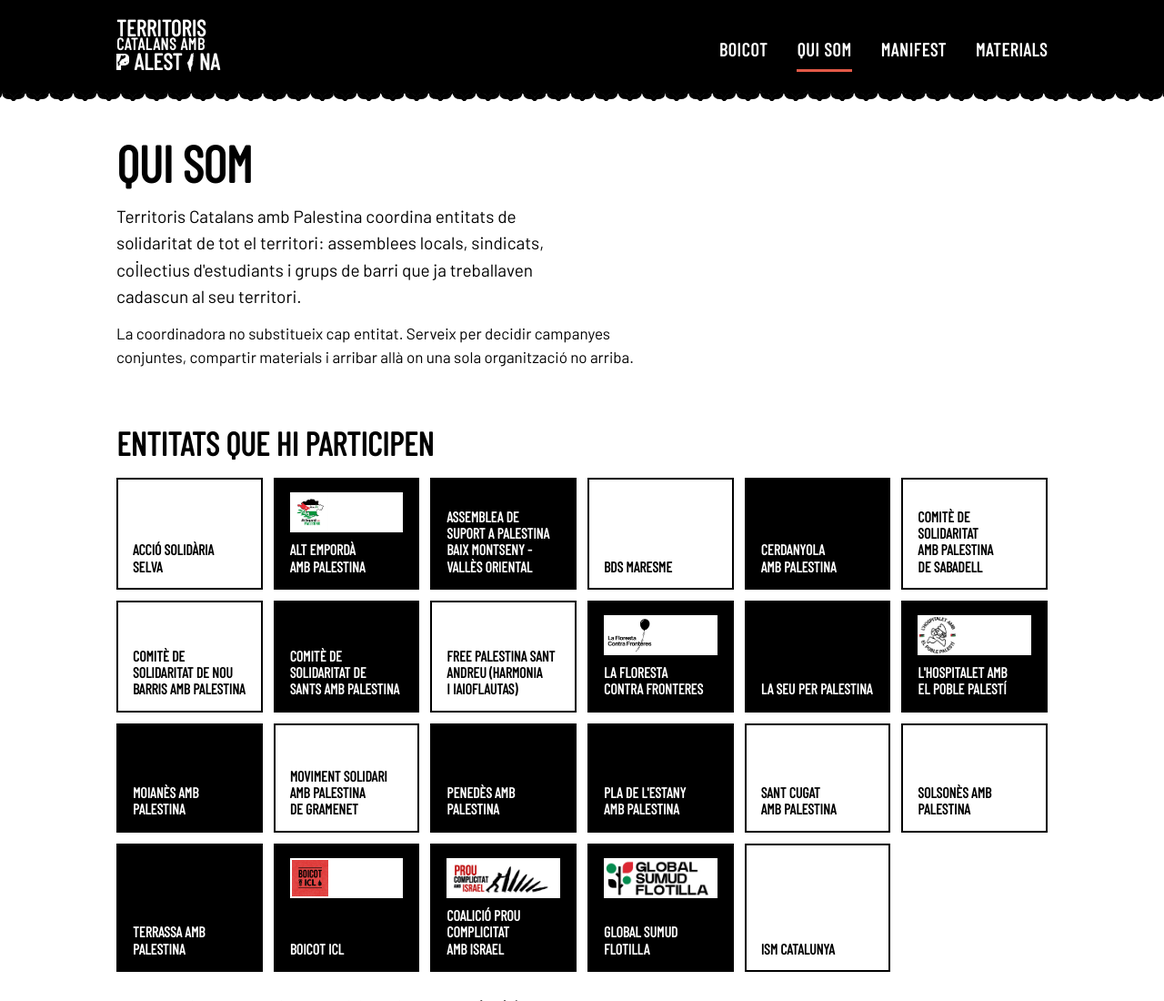
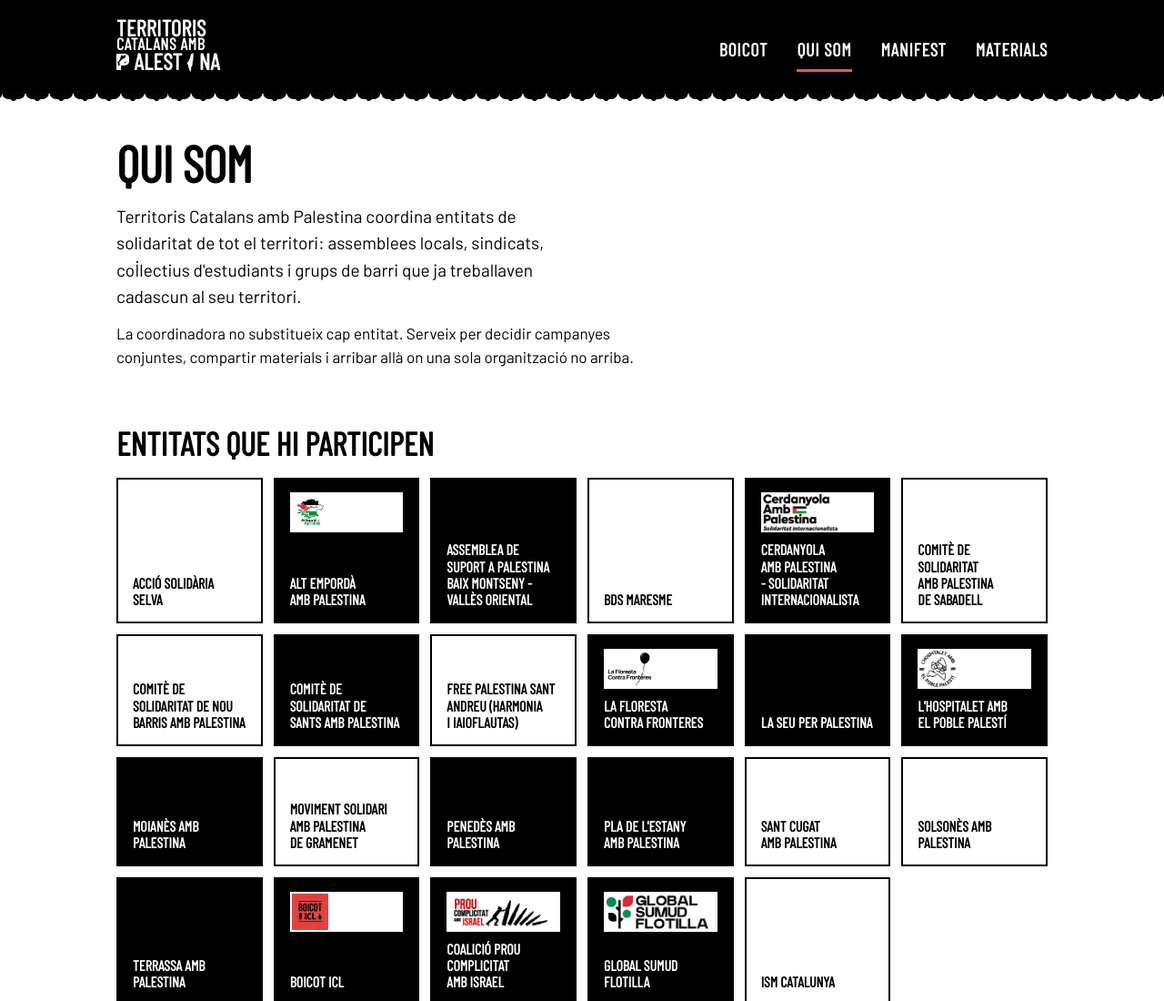
Before and after one commit to stqcat/territorial_palestina, an Astro site: page /qui-som in a window 1280 px wide. Shown: the top 1100 px of the page at 91% size. Built offline with nearby package versions, Linux system fonts and the light colour scheme; Astro itself is replaced by a stand-in of ours.

Commit message:
Add Cerdanyola amb Palestina's logo and full name

```diff
--- a/src/content/manifest.md
+++ b/src/content/manifest.md
@@ -28,7 +28,7 @@ Emplacem doncs a tots els espais de solidaritat internacional i a tota la poblac
 - Alt Empordà amb Palestina
 - Assembla de suport Palestina Baix Montseny - Vallès Oriental
 - BDS Maresme
-- Cerdanyola amb Palestina
+- Cerdanyola amb Palestina - Solidaritat Internacionalista
 - Comitè de solidaritat amb Palestina de Sabadell
 - Comitè de Solidaritat de Nou Barris amb Palestina
 - Comitè de Solidaritat de Sants amb Palestina
--- a/src/content/organizations.json
+++ b/src/content/organizations.json
@@ -20,8 +20,9 @@
   },
   {
     "id": "cerdanyola-amb-palestina",
-    "name": "Cerdanyola amb Palestina",
-    "url": "https://www.instagram.com/cerdanyolaambpalestina/"
+    "name": "Cerdanyola amb Palestina - Solidaritat Internacionalista",
+    "url": "https://www.instagram.com/cerdanyolaambpalestina/",
+    "logo": "../assets/logos/cerdanyola-amb-palestina.png"
   },
   {
     "id": "comite-de-solidaritat-amb-palestina-de-sabadell",
```
Also changed, not shown: src/assets/logos/cerdanyola-amb-palestina.png (added).
